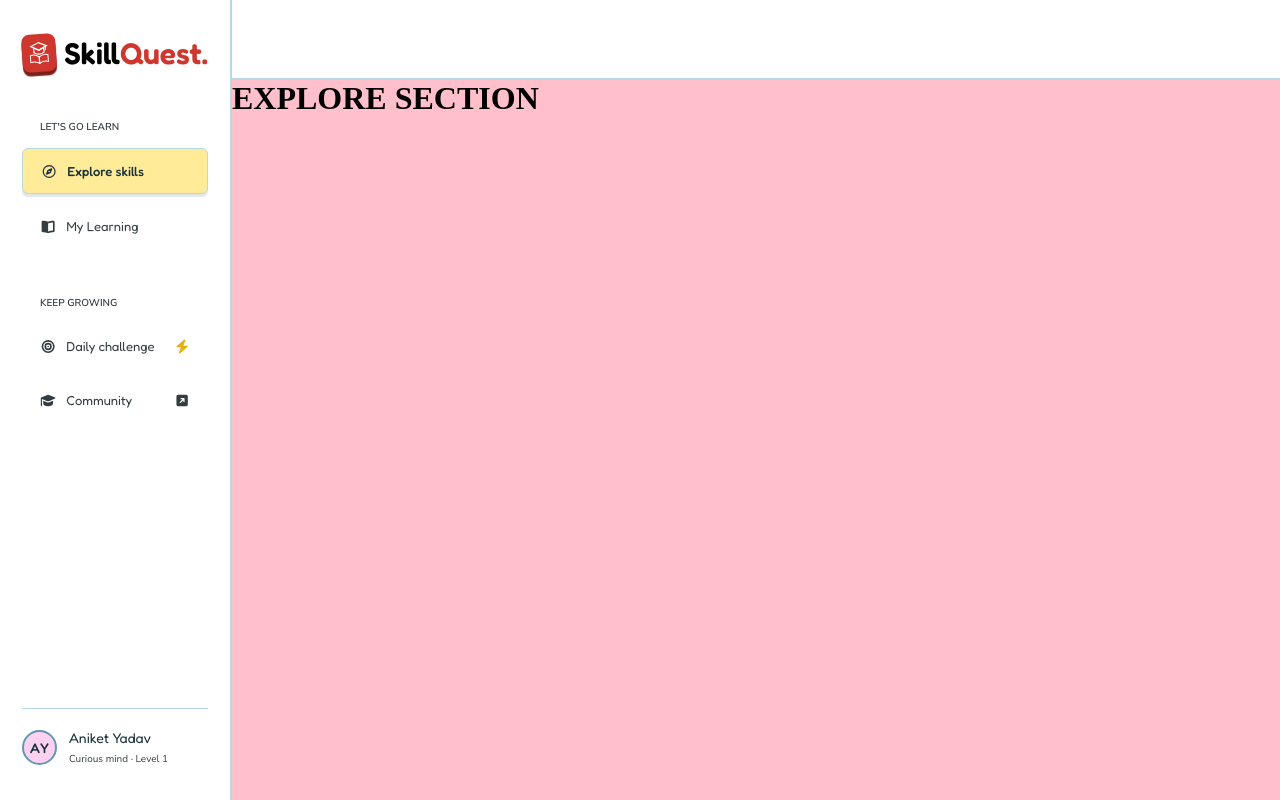
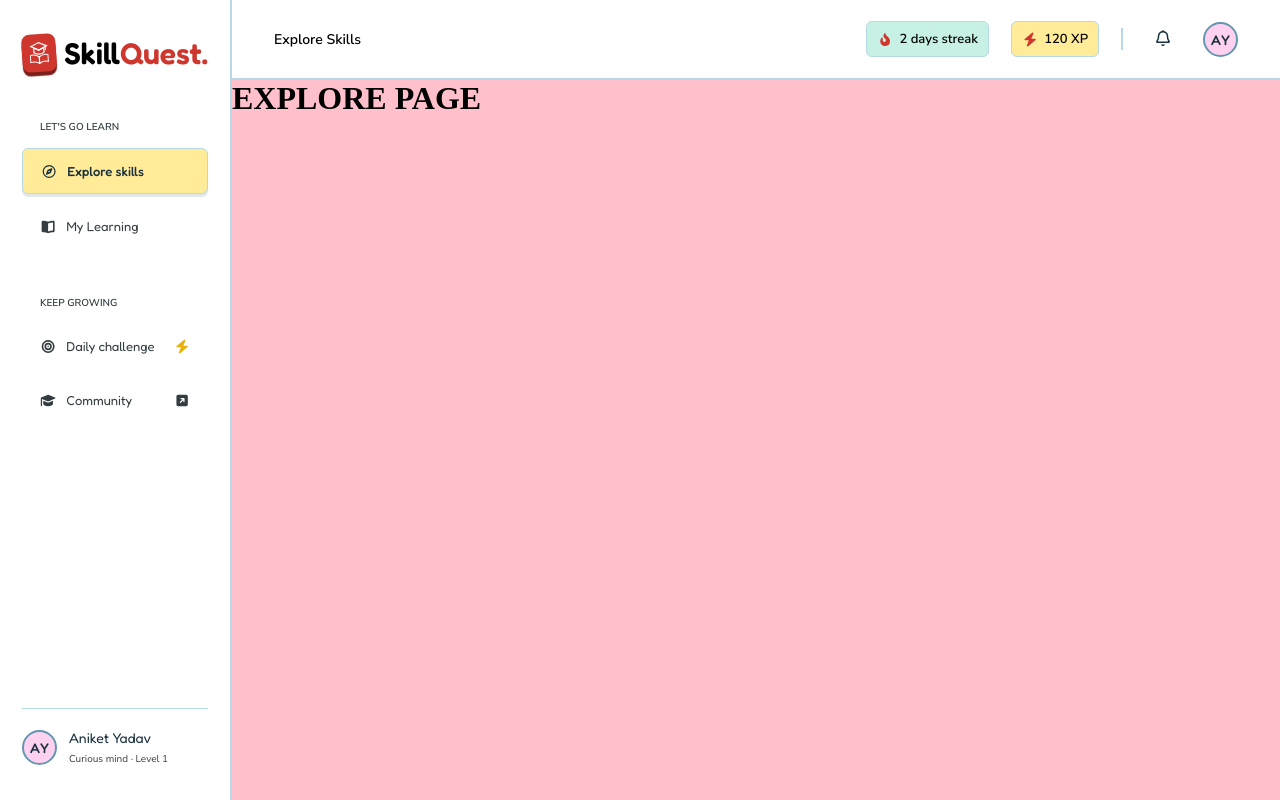
Before and after one commit to red-arachnid/SkillQuest, a React (Vite) app in the folder frontend/: page /explore in a window 1280 px wide. Built offline with nearby package versions, Linux system fonts and the light colour scheme.

Commit message:
Header Primary UI Done, It is static for now

```diff
--- a/frontend/src/App.jsx
+++ b/frontend/src/App.jsx
@@ -4,6 +4,7 @@ import DashboardLayout from './pages/DashboardLayout';
 import { Navigate, Route, Routes } from 'react-router-dom';
 import { useAuth } from './components/context/AuthContext';
 import Explore from './pages/DashboardPages/Explore';
+import Learning from './pages/DashboardPages/Learning';
 
 export default function App() {
   return (
@@ -15,6 +16,7 @@ export default function App() {
       <Route index element={<Navigate to="/explore" replace />} />
 
       <Route path="explore" element={<Explore />} />
+      <Route path="learning" element={<Learning />} />
     </Route>
   </Routes>
   );
--- a/frontend/src/components/Header.jsx
+++ b/frontend/src/components/Header.jsx
@@ -1,16 +1,48 @@
+import { FontAwesomeIcon } from '@fortawesome/react-fontawesome';
 import '../styles/header.css';
+import ProfileIcon from './utils/ProfileIcon';
+import { faBell } from '@fortawesome/free-regular-svg-icons'
+import { faFireFlameCurved, faBolt } from '@fortawesome/free-solid-svg-icons'
 
 export default function Header() {
-
     return (
         <div className="header">
-            <div className="header-page">
-
+            <div className="header-left">
+                <p>Explore Skills</p>
             </div>
 
-            <div className="header-user">
+            <div className="header-right">
+                <StyledInfo
+                    icon={faFireFlameCurved}
+                    iconColor="var(--ui1)"
+                    text="2 days streak"
+                    backgroundColor="var(--ui6)"
+                />
 
+                <StyledInfo
+                    icon={faBolt}
+                    iconColor="var(--ui1)"
+                    text="120 XP"
+                    backgroundColor="var(--ui5)"
+                />
+
+                <div className="bar"></div>
+
+                <div className="notification">
+                    <FontAwesomeIcon icon={faBell} size="md"/>
+                </div>
+
+                <ProfileIcon profileName="AY"/>
             </div>
         </div>
     );
 }
+
+function StyledInfo({ icon, text, iconColor, backgroundColor }) {
+    return (
+        <div className="styled-info" style={{backgroundColor: backgroundColor}}>
+            <FontAwesomeIcon icon={icon} color={iconColor}/>
+            <p>{text}</p>
+        </div>
+    );
+}
--- a/frontend/src/components/Sidebar.jsx
+++ b/frontend/src/components/Sidebar.jsx
@@ -1,5 +1,5 @@
 import '../styles/sidebar.css';
-import { Link } from 'react-router-dom';
+import { NavLink } from 'react-router-dom';
 import Brand from './Brand';
 import { faCompass } from '@fortawesome/free-regular-svg-icons';
 import { faBookOpen, faBullseye, faGraduationCap, faBolt, faSquareArrowUpRight} from '@fortawesome/free-solid-svg-icons'
@@ -7,6 +7,10 @@ import { FontAwesomeIcon } from '@fortawesome/react-fontawesome';
 import ProfileIcon from './utils/ProfileIcon';
 
 export default function Sidebar() {
+    function getNavClass({isActive}) {
+        return isActive ? "active" : "";
+    }
+
     return (
         <div className="sidebar">
             <Brand size='sm'/>
@@ -14,30 +18,30 @@ export default function Sidebar() {
             <div className="sidebar-section">
                 <p>LET'S GO LEARN</p>
                 <div className="con">
-                    <Link to="" className="active">
+                    <NavLink to="/explore" className={getNavClass}>
                         <FontAwesomeIcon icon={faCompass}/>
                         <p>Explore skills</p>
-                    </Link>
-                    <Link to="" className="">
+                    </NavLink>
+                    <NavLink to="/learning" className={getNavClass}>
                         <FontAwesomeIcon icon={faBookOpen}/>
                         <p>My Learning</p>
-                    </Link>
+                    </NavLink>
                 </div>
             </div>
 
             <div className="sidebar-section">
                 <p>KEEP GROWING</p>
                 <div className="con">
-                    <Link to="" className="">
+                    <NavLink to="" className={getNavClass}>
                         <FontAwesomeIcon icon={faBullseye}/>
                         <p>Daily challenge</p>
                         <FontAwesomeIcon icon={faBolt} color="var(--ui3)"/>
-                    </Link>
-                    <Link to="" className="">
+                    </NavLink>
+                    <NavLink to="" className={getNavClass}>
                         <FontAwesomeIcon icon={faGraduationCap}/>
                         <p>Community</p>
                         <FontAwesomeIcon icon={faSquareArrowUpRight} />
-                    </Link>
+                    </NavLink>
                 </div>
             </div>
 
--- a/frontend/src/components/utils/ProfileIcon.jsx
+++ b/frontend/src/components/utils/ProfileIcon.jsx
@@ -8,18 +8,18 @@ export default function ProfileIcon({ profileName }) {
 
 const style = {
     display: "flex",
-    "align-items": "center",
-    "justify-content": "center",
+    alignItems: "center",
+    justifyContent: "center",
 
-    "background-color": "var(--ui4)",
-    "width": "35px",
-    "height": "35px",
-    "border-radius": "50%",
+    backgroundColor: "var(--ui4)",
+    width: "35px",
+    height: "35px",
+    borderRadius: "50%",
     border: "2px solid var(--border2)",
 
     color: "var(--text-primary)",
-    "font-family": "var(--font1)",
-    "font-weight": "500",
-    "font-size": "14px",
+    fontFamily: "var(--font1)",
+    fontWeight: "500",
+    fontSize: "14px",
     cursor: "pointer",
 }
--- a/frontend/src/pages/DashboardPages/Explore.jsx
+++ b/frontend/src/pages/DashboardPages/Explore.jsx
@@ -2,6 +2,6 @@
 
 export default function Explore() {
     return (
-        <h1>EXPLORE SECTION</h1>
+        <h1>EXPLORE PAGE</h1>
     );
 }
--- /dev/null
+++ b/frontend/src/pages/DashboardPages/Learning.jsx
@@ -0,0 +1,7 @@
+
+
+export default function Learning() {
+    return (
+        <h1>LEARNING PAGE</h1>
+    );
+}
--- a/frontend/src/styles/header.css
+++ b/frontend/src/styles/header.css
@@ -3,4 +3,57 @@
     height: 80px;
     background-color: var(--color1);
     border-bottom: 2px solid var(--border1);
+
+    display: flex;
+    justify-content: space-between;
+    align-items: center;
+    padding: 0px 42px;
 }
+
+.header-left p {
+    font-family: var(--font2);
+    font-size: 14px;
+}
+.header-left p:last-child {
+    font-weight: 600;
+}
+
+.header-right {
+    display: flex;
+    align-items: center;
+    gap: 22px;
+}
+
+.notification {
+    color: var(--text-primary);
+    padding: 10px 8px;
+    border-radius: 6px;
+
+    transition: background-color 0.2s ease,
+                color 0.2s ease;
+}
+.notification:hover {
+    background-color: var(--ui4);
+    color: var(--ui1);
+}
+
+.header-right .bar {
+    width: 2px;
+    height: 22px;
+    background-color: var(--border1);
+}
+
+.styled-info {
+    display: flex;
+    align-items: center;
+    justify-content: center;
+    gap: 6px;
+
+    padding: 8px 10px;
+    border-radius: 6px;
+    border: 1px solid var(--border1);
+
+    font-family: var(--font2);
+    font-size: 13px;
+    font-weight: 600;
+}
```
